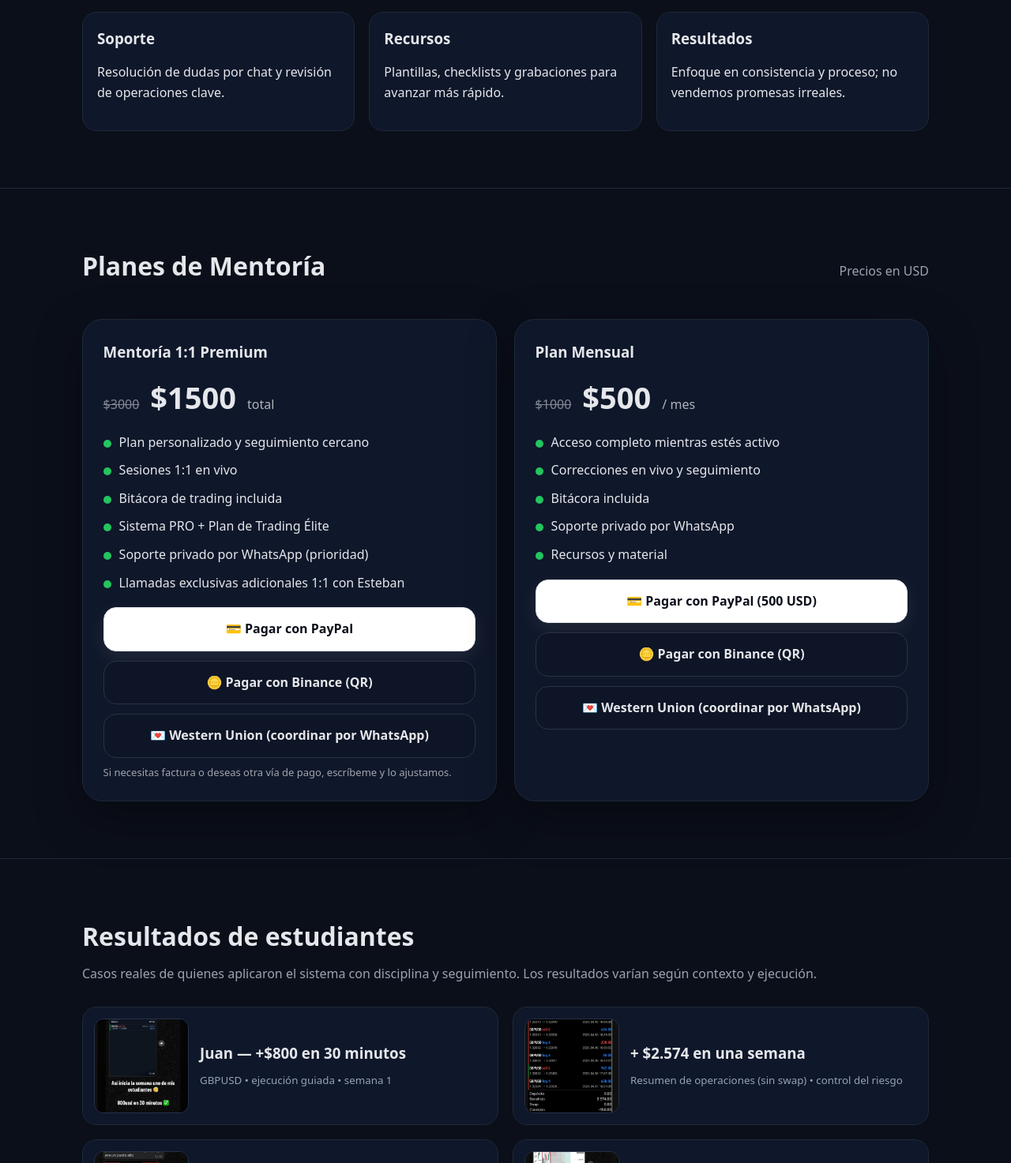
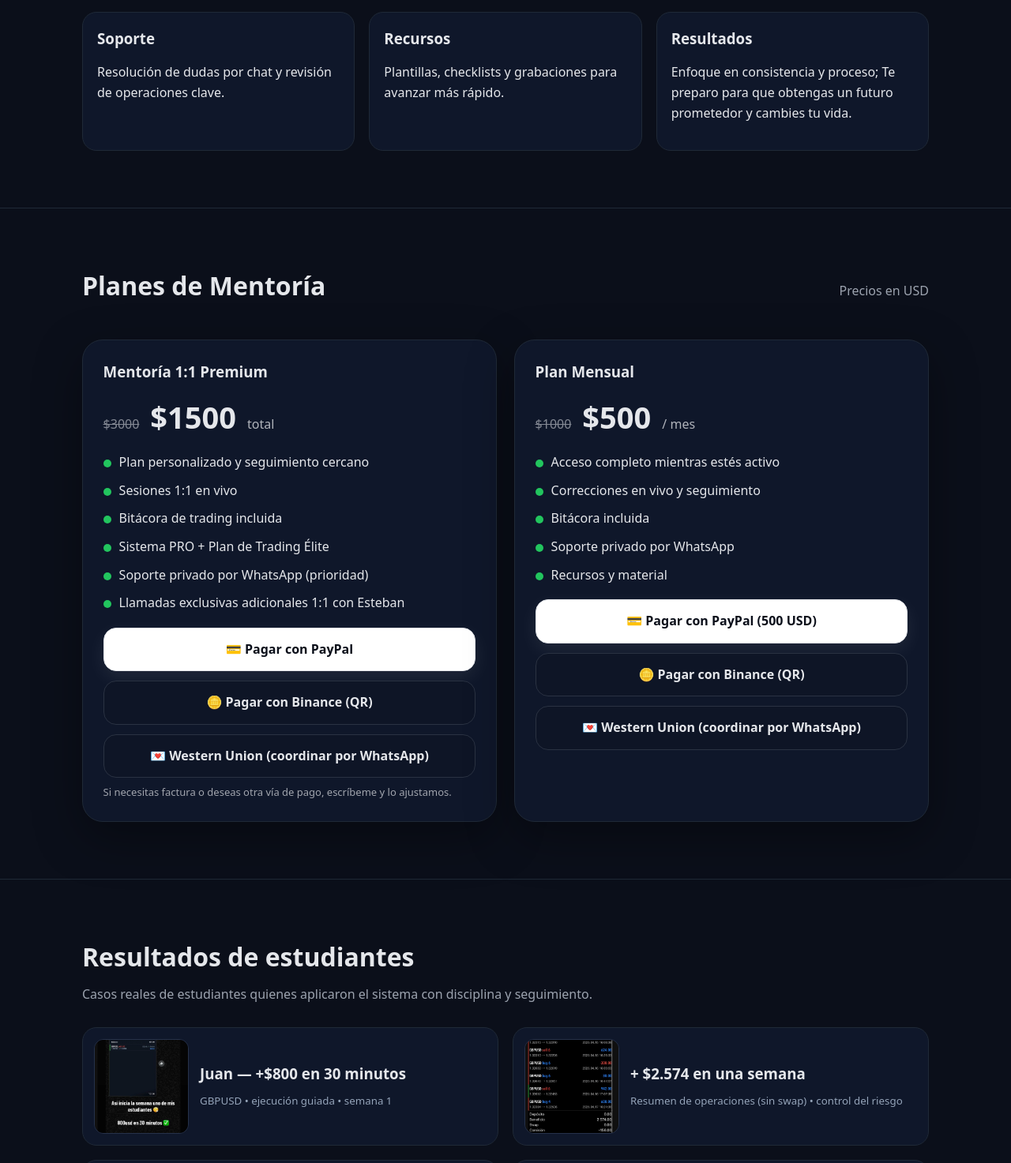
Before and after one commit to estebanrojasfx/Estebanrojasfx, a plain HTML site: page index.html in a window 1280 px wide. Shown: the part 992-2465 px from the top of the page at 79% size. Drawn offline with Linux system fonts and the light colour scheme.

Commit message:
Update index.html

```diff
--- a/index.html
+++ b/index.html
@@ -147,7 +147,7 @@
           <article class="card sm-6 md-4"><h3>KPIs y Bitácora</h3><p>Winrate, R:R, drawdown y consistencia con revisiones semanales.</p></article>
           <article class="card sm-6 md-4"><h3>Soporte</h3><p>Resolución de dudas por chat y revisión de operaciones clave.</p></article>
           <article class="card sm-6 md-4"><h3>Recursos</h3><p>Plantillas, checklists y grabaciones para avanzar más rápido.</p></article>
-          <article class="card sm-6 md-4"><h3>Resultados</h3><p>Enfoque en consistencia y proceso; no vendemos promesas irreales.</p></article>
+          <article class="card sm-6 md-4"><h3>Resultados</h3><p>Enfoque en consistencia y proceso; Te preparo para que obtengas un futuro prometedor y cambies tu vida.</p></article>
         </div>
       </div>
     </section>
@@ -208,7 +208,7 @@
     <section id="resultados">
       <div class="container">
         <h2>Resultados de estudiantes</h2>
-        <p class="lead">Casos reales de quienes aplicaron el sistema con disciplina y seguimiento. Los resultados varían según contexto y ejecución.</p>
+        <p class="lead">Casos reales de estudiantes quienes aplicaron el sistema con disciplina y seguimiento.</p>
         <div class="shots">
           <div class="shot-card">
             <img class="shot-thumb" src="./assets/results/juan-800-30m.jpg" alt="Juan: 800 USD en 30 minutos" data-view="./assets/results/juan-800-30m.jpg" data-cap="Juan — +$800 en 30 minutos (GBPUSD)"/>
```
